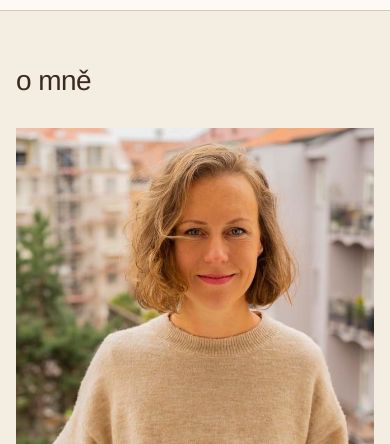
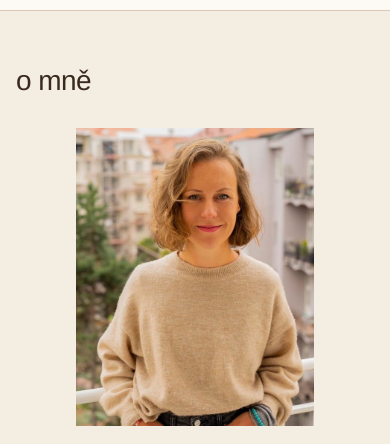
Before and after one commit to janfabian/terezafabianova.cz, a plain HTML site: page index.html in a window 390 px wide. Shown: the part 590-1034 px from the top of the page. Drawn offline with Linux system fonts and the light colour scheme.

Commit message:
Homepage: reduce the "o mně" portrait by a third
Per Tereza: shrink her portrait photo. Constrain .about-portrait .ph-crop to
2/3 width (reduced by a third); centre it and the badge on phone so the
narrower photo isn't stranded against the left edge.

Co-Authored-By: Claude Opus 4.8 (1M context) <noreply@anthropic.com>
Claude-Session: https://claude.ai/code/session_016gvcxwgPTEMSQjcbKVPmxq

```diff
--- a/styles.css
+++ b/styles.css
@@ -250,6 +250,8 @@ section .section-head{
 /* ── About ───────────────────────────────────── */
 .about-grid{ display:grid; grid-template-columns: repeat(12, 1fr); column-gap: 24px; row-gap: 32px; }
 .about-portrait{ grid-column: 2 / span 4; }
+/* Portrait scaled to 2/3 (reduced by a third) per Tereza's request. */
+.about-portrait .ph-crop{ width: 66.67%; }
 .about-body{ grid-column: 7 / span 5; display:flex; flex-direction: column; gap: 18px; }
 .about-body p{ margin: 0; font-size: 16px; line-height: 1.65; color: var(--ink); }
 .about-body strong{ font-weight: 500; }
@@ -686,6 +688,10 @@ footer a:hover{ color: var(--accent); }
   .next-link .label, .next-link .title
   { grid-column: 1 / -1 !important; }
 
+  /* Centre the reduced portrait (and its badge) on phone so the 2/3-width
+     photo isn't stranded against the left edge. */
+  .about-portrait{ display: flex; flex-direction: column; align-items: center; }
+
   .kde-grid{ grid-template-columns: 1fr; }
 
   /* Hero typography tighter on phone */
```
